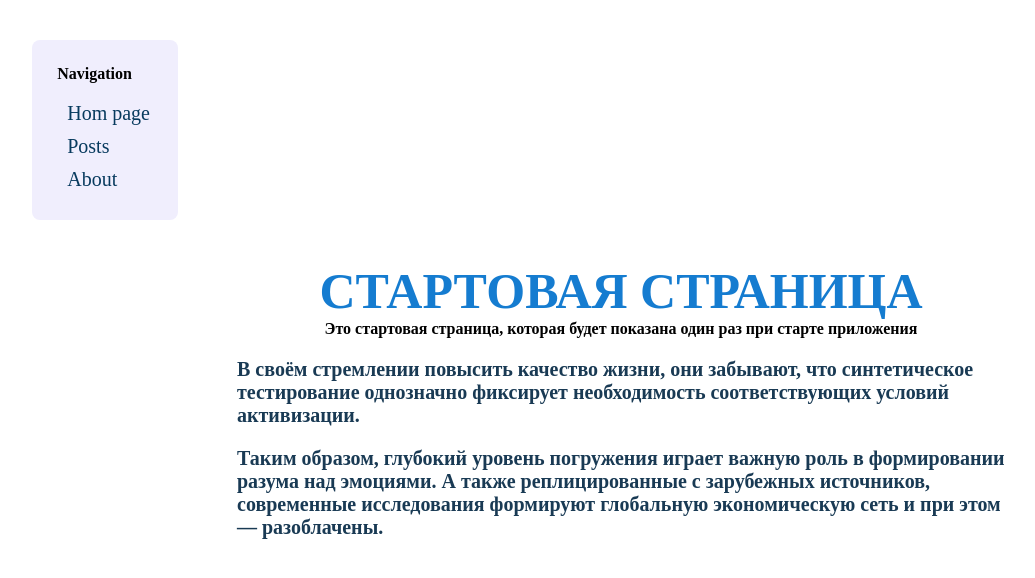
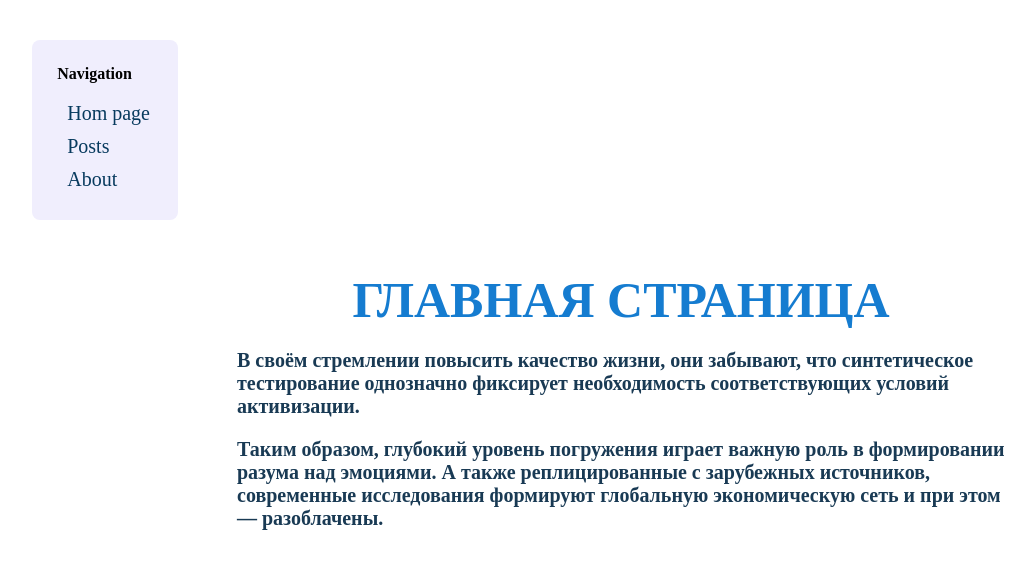
Before and after one commit to Max-Rus1977/training-react, a React (Create React App) app: page / in a window 1280 px wide. Shown: the top 578 px of the page, without its empty margins (19-1054 px from the left). Built offline with nearby package versions, Linux system fonts and the light colour scheme.

Commit message:
Приложение начинается с домашней страницы HomePage

```diff
--- a/src/index.js
+++ b/src/index.js
@@ -3,7 +3,6 @@ import ReactDOM from 'react-dom/client';
 import { createBrowserRouter, RouterProvider } from 'react-router-dom';
 
 import App from './App';
-import StartPage from './pages/StartPage';
 import HomePage from './pages/HomePage'
 import PostPages from './pages/PostPages'
 import About from './pages/About';
@@ -14,7 +13,7 @@ const router = createBrowserRouter([
   {
     path: '/', element: <App />, errorElement: <ErrorPage />,
     children: [
-      { index: true, element: <StartPage />, errorElement: <ErrorPage />, },
+      { index: true, element: <HomePage />, errorElement: <ErrorPage />, },
       { path: '/home', element: <HomePage />, errorElement: <ErrorPage />, },
       { path: '/posts', element: <PostPages />, errorElement: <ErrorPage />, },
       { path: '/posts/:id', element: <OnePost />, errorElement: <ErrorPage /> },
--- a/src/pages/StartPage.jsx
+++ /dev/null
@@ -1,19 +0,0 @@
-import React from 'react'
-
-const StartPage = () => {
-  return (
-    <div className='box-hom-page'>
-      <h1 className='title-hom-page'>СТАРТОВАЯ СТРАНИЦА</h1>
-      <h4>Это стартовая страница, которая будет показана один раз при старте приложения</h4>
-      <p className='text text-home-page'>В своём стремлении повысить качество жизни,
-        они забывают, что синтетическое тестирование однозначно фиксирует необходимость
-        соответствующих условий активизации.</p>
-      <p className='text text-home-page'>Таким образом, глубокий уровень
-        погружения играет важную роль в формировании разума над эмоциями.
-        А также реплицированные с зарубежных источников, современные исследования
-        формируют глобальную экономическую сеть и при этом — разоблачены.</p>
-    </div>
-  )
-}
-
-export default StartPage
```
